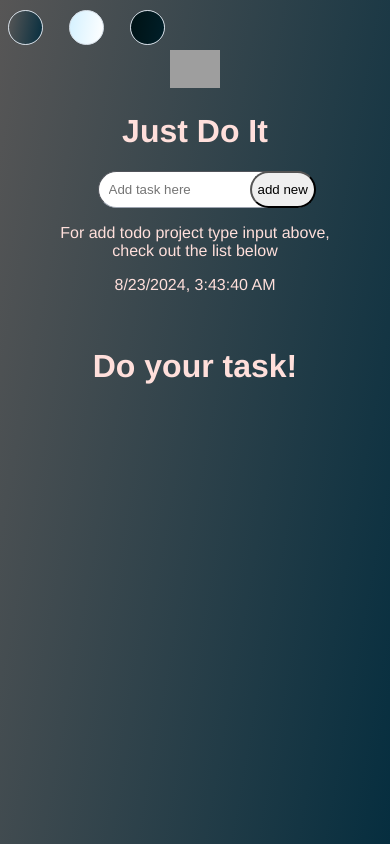
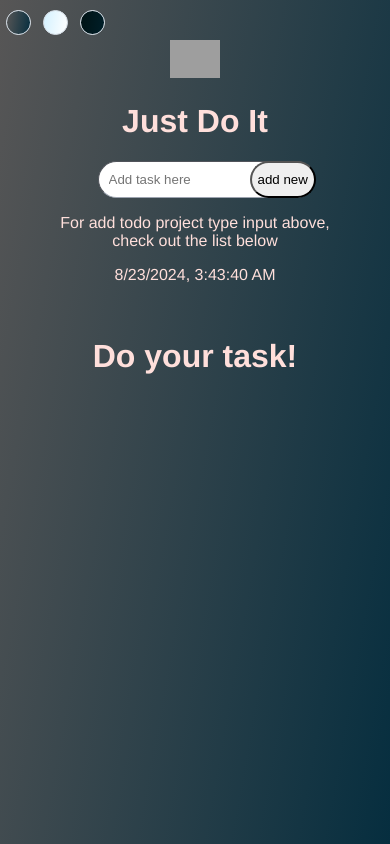
Before and after one commit to joelpanjaitan/wisata_app, a Vue app: page / in a window 390 px wide. Built offline with nearby package versions, Linux system fonts and the light colour scheme; grey boxes are pictures that could not be loaded.

Commit message:
update for wisata app responsive layout

```diff
--- a/src/App.vue
+++ b/src/App.vue
@@ -135,4 +135,21 @@ export default {
 .dark-selector {
   background-image: linear-gradient(100deg, #001214, #001f29);
 }
+@media only screen and (max-width: 600px) {
+  .color_option {
+    justify-content: start;
+    margin-bottom: 5px;
+    padding-top: 10px;
+    display: flex;
+    gap: 0px;
+  }
+  .button-theme {
+    border: 1px solid #d1dae3;
+    border-radius: 100%;
+    height: 25px;
+    margin: 0 6px;
+    transition: tranform 150ms ease-in-out, box-shadow 200ms ease-in-out;
+    width: 25px;
+  }
+}
 </style>
```
